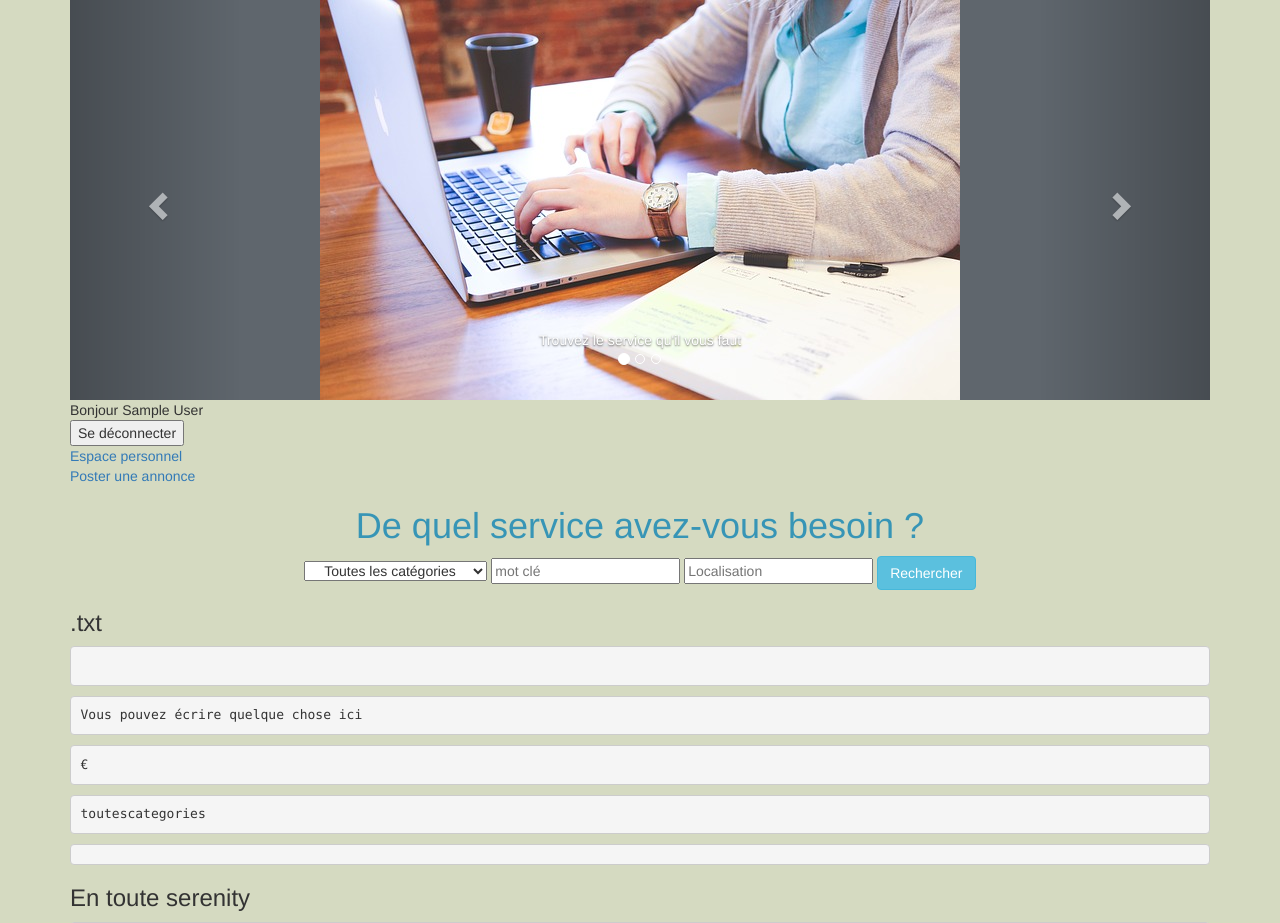
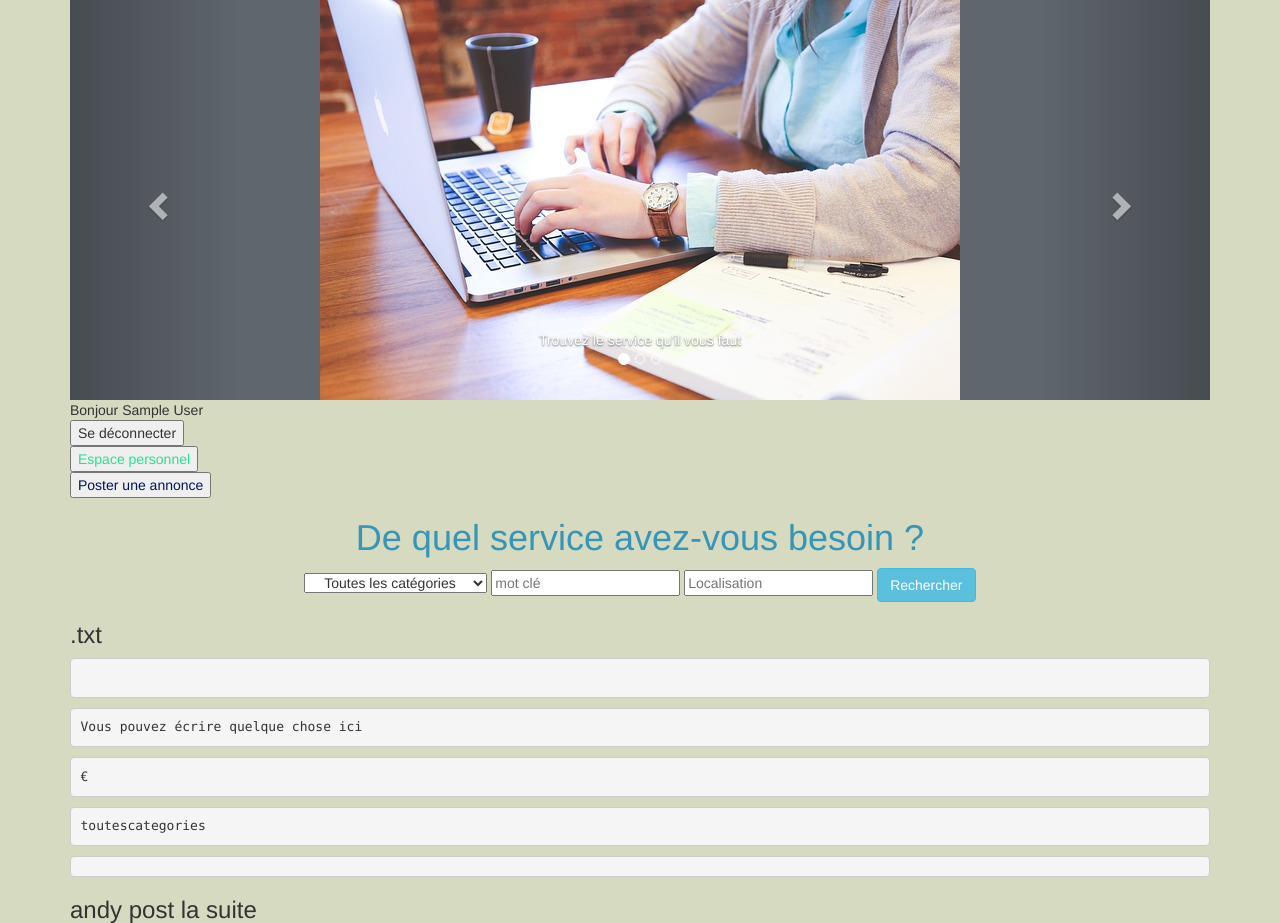
Before and after one commit to megraz/projet-servicesbis, a PHP site: page /index.php in a window 1280 px wide. Shown: the top 923 px of the page. Run offline with PHP 8.4, Linux system fonts and the light colour scheme; the visitor is signed in with stand-in values (Sample User, id 1); some libraries are stand-ins or nearby versions.

Commit message:
espace perso supp ok

```diff
--- a/DataBase.php
+++ b/DataBase.php
@@ -151,13 +151,24 @@
     }
 
     //modifier un article
-    public function modifierPost(Post $post, $ancienTitre) {
-        unlink('posts/' . $ancienTitre . '.txt');
+    public function modifierPost(Post $post, $previousTitle) {
+        unlink('posts/' . $previousTitle . '.txt');
         $postdata = serialize($post);
-         //On remplace le contenu du fichier comme on avait fait pour la création de celui ci
-        $fichier = fopen('posts/' . $post->getTitre() . '.txt', 'w');
+        //On remplace le contenu du fichier comme on avait fait pour la création de celui ci
+        $fichier = fopen('posts/' . $post->getTitle() . '.txt', 'w');
         fwrite($fichier, $postdata);
         fclose($fichier);
+    }
+
+    //unserialize user
+    public function readUser($user): User {
+        return unserialize(file_get_contents('utilisateur/' . $user . '.txt'));
+    }
+
+    //unserialize annonce
+    public function lirePost($titre): Post {
+        $post = unserialize(file_get_contents('posts/' . $titre . '.txt'));
+        return $post;
     }
 
     //suprimer un post
--- a/delete.php
+++ b/delete.php
@@ -1,5 +1,5 @@
 <?php
-/*
+
 include_once './DataBase.php';
 include_once './Post.php';
 include_once './User.php';
@@ -7,7 +7,7 @@
 $instance = new DataBase();
 $content = htmlspecialchars($_POST['filename']);
 if (isset($_POST['filename'])) {
-    $instance->deletePost($content);
+    $instance->suprimerPost($content);
     header("location: espaceperso.php");
 }
-*/
+?>
--- a/edit.php
+++ b/edit.php
@@ -10,10 +10,10 @@
     if (isset($_SESSION['nom'])) {
         $user = $_SESSION['nom'];
         if (is_file('utilisateur/' . $user . '.txt')) {
-            $ancienTitre = htmlspecialchars($_POST['ancienTitre']);
+            $previoustitle = htmlspecialchars($_POST['previoustitle']);
             $author = $newpost->readUser($user);
             $post = filter_input_array(INPUT_POST, FILTER_SANITIZE_STRING);
-            $newpost->updatePost(new Post($post['title'], $post['photo'], $post['description'], $post['price'], $author), $ancienTitre);
+            $newpost->updatePost(new Post($post['title'], $post['photo'], $post['description'], $post['price'], $author), $previoustitle);
             header("location: espaceperso.php");
         }
     }
--- a/edit_form.php
+++ b/edit_form.php
@@ -7,7 +7,6 @@
     </head>
     <body>
         <?php
-
         include_once './DataBase.php';
         include_once './User.php';
         include_once './Post.php';
@@ -30,11 +29,10 @@
                     <label for="price">Prix</label>
                     <input type="number" name="price" value="' . $price . '"/> €
                     <label for="photo">Photo</label>
-                    <input type="file" name="photo"/>
+                    <input type="file"name="photo"/>
                     <input type="submit" value="Envoyer" name="editpost"/>
                 </form>';
         }
-
         ?>
     </body>
 </html>
--- a/espaceperso.php
+++ b/espaceperso.php
@@ -11,6 +11,7 @@
                 background-color:  #d5dac1;
                 margin-top: 20px;
                 margin-left: 80px;
+                margin-right: 80px;
             }
             h2{
                 color: #3795b6; /*#3795b6 #5da5db #7784a1 #69bbf9*/
--- a/index.php
+++ b/index.php
@@ -31,7 +31,6 @@
                 background-color:#5f666d;
                 color:white;
             }
-
         </style>
 
     </head>
@@ -83,9 +82,8 @@
         session_start();
         if (!isset($_SESSION['nom'])) {
             ?>
-
+            <section class="inscription_formulaire">
                 <form method="POST" action="login.php">
-                <section class="inscription_formulaire">
                     <div class="form-group">
                         <label for="pseudo">Pseudo</label>
                         <input type="text" name="pseudo"/>
@@ -94,16 +92,16 @@
                         <input type="submit" class="btn btn-success" name="login"/>
                     </div>
                 </form>
-
-            <a href="register-form.php">S'inscrire</a>
-            <a href="post_form.php">Poster une annonce</a>
+                <a class="btn btn-warning" href="register-form.php">S'inscrire</a>
+                <a class="btn btn-primary" href="post_form.php">Poster une annonce</a>
+            </section>
 
             <?php
         } else {
             echo 'Bonjour ' . $_SESSION['nom'];
             echo '<form action="logout.php" method="POST"><button>Se déconnecter</button></form>';
-            echo '<a href="espaceperso.php">Espace personnel</a><br/>';
-            echo '<a href="post_form.php">Poster une annonce</a>';
+            echo '<a href="espaceperso.php"><button style="color:#27e092">Espace personnel</button></a><br/>';
+            echo '<a href="post_form.php"><button style="color:#00145c">Poster une annonce</button></a>';
         }
         ?>
 
@@ -149,7 +147,7 @@
         <!--<script type="text/javascript" src="js/jquery-1.12.3.min.js"></script>
         <script type="text/javascript" src="js/bootstrap.min.js"></script>-->
         <script type="text/javascript">
-            $(document).ready(function(){
+            $(document).ready(function () {
                 $('#myCarousel').carousel({
                     interval: 2000,
                     cycle: true
--- a/posts/En toute serenity.txt
+++ /dev/null
@@ -1 +0,0 @@
-O:4:"Post":8:{s:5:"title";s:17:"En toute serenity";s:9:"categorie";s:4:"Mode";s:5:"photo";s:12:"Aviator2.jpg";s:4:"date";O:8:"DateTime":3:{s:4:"date";s:26:"2017-07-06 16:26:42.000000";s:13:"timezone_type";i:3;s:8:"timezone";s:13:"Europe/Berlin";}s:11:"description";s:65:"vous pouvez profiter d&#39;un cadre agréable au Skywalker Ranch!";s:12:"localisation";N;s:5:"price";s:2:"23";s:6:"author";s:5:"lucas";}
--- /dev/null
+++ b/posts/atelier morpheus.txt
@@ -0,0 +1 @@
+O:4:"Post":8:{s:5:"title";s:16:"atelier morpheus";s:9:"categorie";s:4:"Mode";s:5:"photo";s:5:"a.jpg";s:4:"date";O:8:"DateTime":3:{s:4:"date";s:26:"2017-07-10 22:51:22.000000";s:13:"timezone_type";i:3;s:8:"timezone";s:13:"Europe/Berlin";}s:11:"description";s:256:"&#34;Qu&#39;est-ce que le réel ? Quelle est ta définition du réel ? Si tu veux parler de ce que tu peux toucher, de ce que tu peux goûter, voir et sentir alors le réel n&#39;est seulement qu&#39;un signal électrique interprété par ton cerveau&#34;.";s:12:"localisation";N;s:5:"price";s:2:"46";s:6:"author";s:9:"wachowski";}
--- /dev/null
+++ b/posts/essai pilule rouge.txt
@@ -0,0 +1,3 @@
+O:4:"Post":8:{s:5:"title";s:18:"essai pilule rouge";s:9:"categorie";s:11:"Information";s:5:"photo";s:5:"a.jpg";s:4:"date";O:8:"DateTime":3:{s:4:"date";s:26:"2017-07-10 22:55:42.000000";s:13:"timezone_type";i:3;s:8:"timezone";s:13:"Europe/Berlin";}s:11:"description";s:219:"On est pas le meilleur quand on le croit, mais quand on le sait.
+Je ne crois pas qu&#39;il faille s&#39;en remettre à l&#39;espoir, conseiller, je crois qu&#39;il faut s&#39;en remettre au temps.
+Suis le lapin blanc.";s:12:"localisation";N;s:5:"price";s:1:"9";s:6:"author";s:9:"wachowski";}
--- a/posts/rrrrrrrrrr.txt
+++ /dev/null
@@ -1 +0,0 @@
-O:4:"Post":8:{s:5:"title";s:10:"rrrrrrrrrr";s:9:"categorie";s:4:"Mode";s:5:"photo";s:18:"Cloudy-Sparrow.jpg";s:4:"date";O:8:"DateTime":3:{s:4:"date";s:26:"2017-07-06 15:49:51.000000";s:13:"timezone_type";i:3;s:8:"timezone";s:13:"Europe/Berlin";}s:11:"description";s:16:"hijiun bdjbb,n v";s:12:"localisation";N;s:5:"price";s:1:"5";s:6:"author";s:5:"lucas";}
```
Also changed, not shown: utilisateur/wachowski.txt (added, +1 -0 lines). Lines whose indentation alone changed are shown as unchanged.
